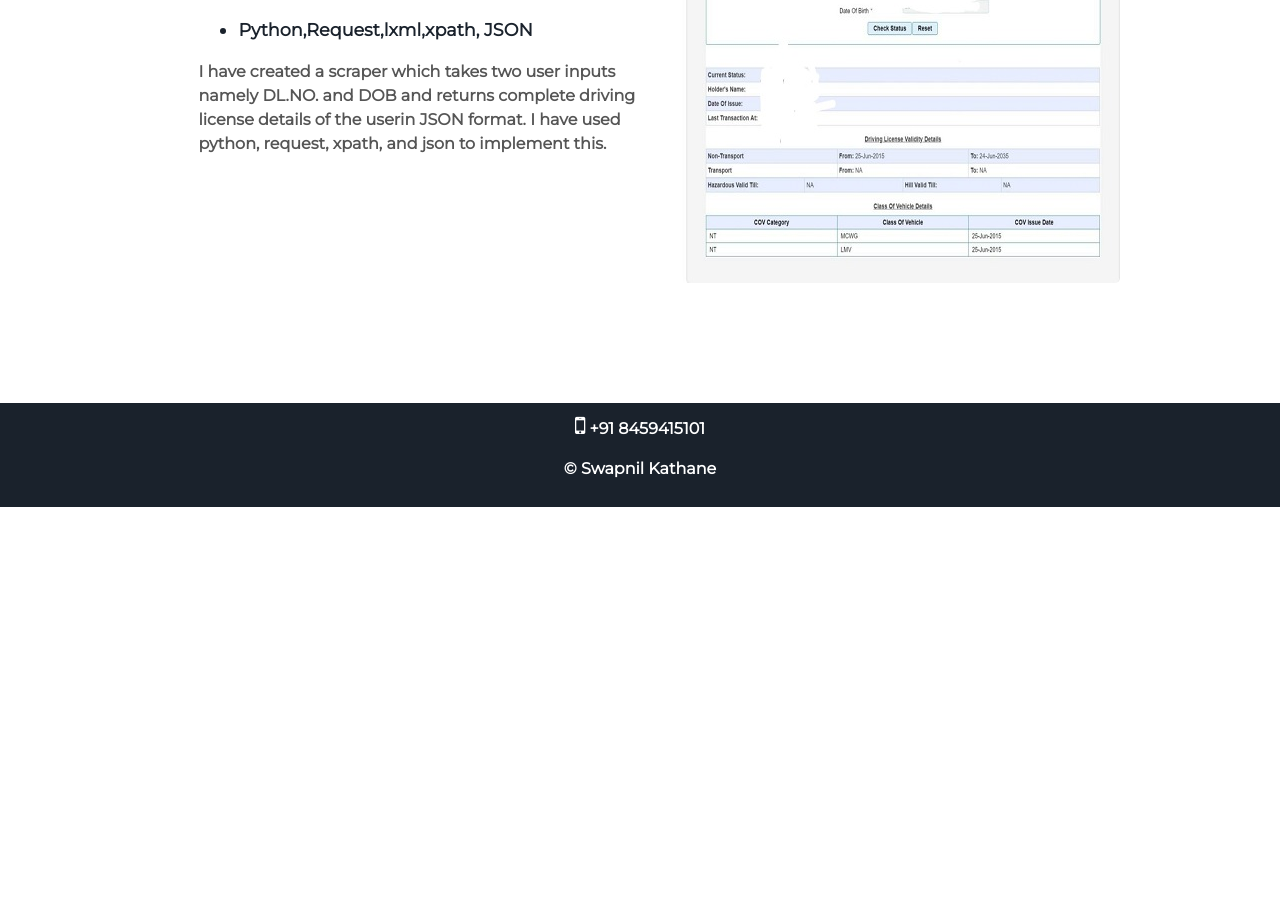
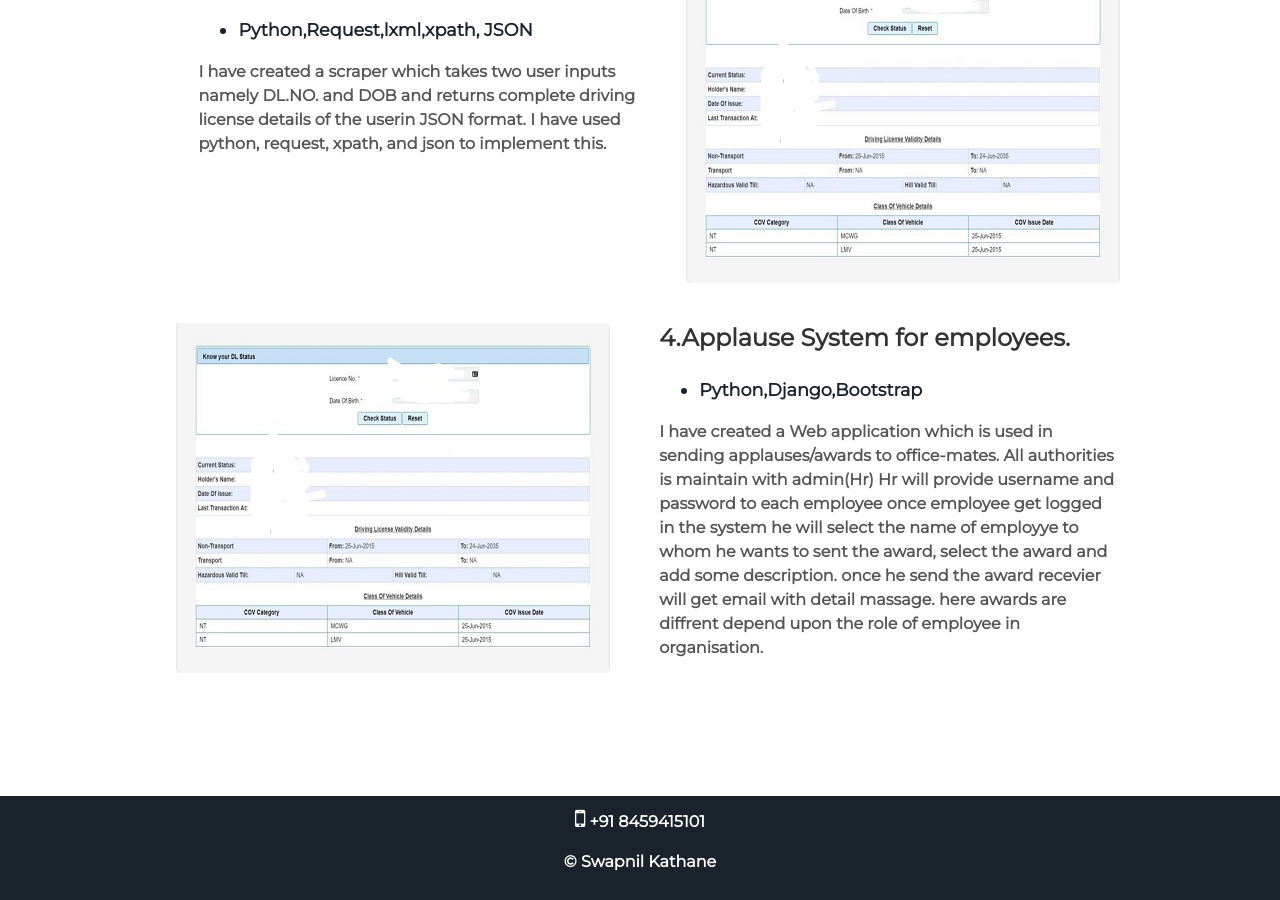
Before and after one commit to swapnilkathane/swapnilkathaneoldweb, a Jekyll site: the page built from index.html, in a window 1280 px wide and 900 px high, scrolled down 2750 px. Built offline with Jekyll 4.4.1, drawn with Linux system fonts in a browser that asks for light colours; before the commit the page ends 3257 px from its top, so only the background shows below that.

Commit message:
new project

```diff
--- a/_includes/projects.html
+++ b/_includes/projects.html
@@ -43,3 +43,19 @@
        details of the userin JSON format. I have used python, request, xpath, and json to implement this.</p>
    </div>
 </div>
+<div class="user-projects">
+  <div class="images-left">
+    <img alt="mountains" src="{{ "/assets/img/DL.jpeg" | prepend: site.baseurl }}" />
+  </div>
+  <div class="contents-right">
+    <h3>4.Applause System for employees.</h3>
+    <ul>
+         <li>Python,Django,Bootstrap</li>
+    </ul>
+    <p>I have created a Web application which is used in sending applauses/awards to office-mates.
+      All authorities is maintain with admin(Hr) Hr will provide username and password to each employee
+      once employee get logged in the system he will select the name of employye to whom he wants to
+     sent the award, select the award and add some description. once he send the award recevier will
+     get email with detail massage. here awards are diffrent depend upon the  role of employee in organisation. </p>
+   </div>
+</div>
```
